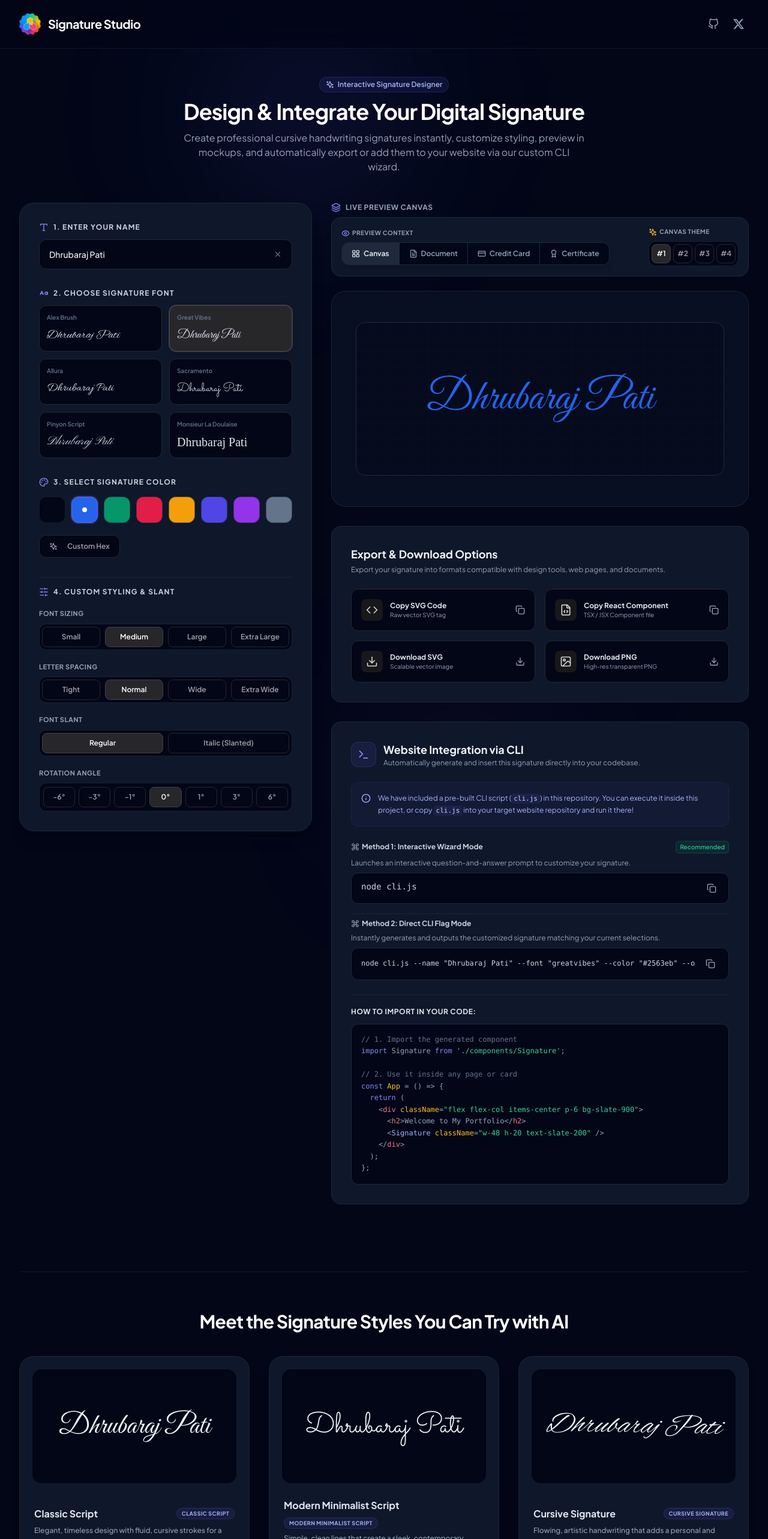
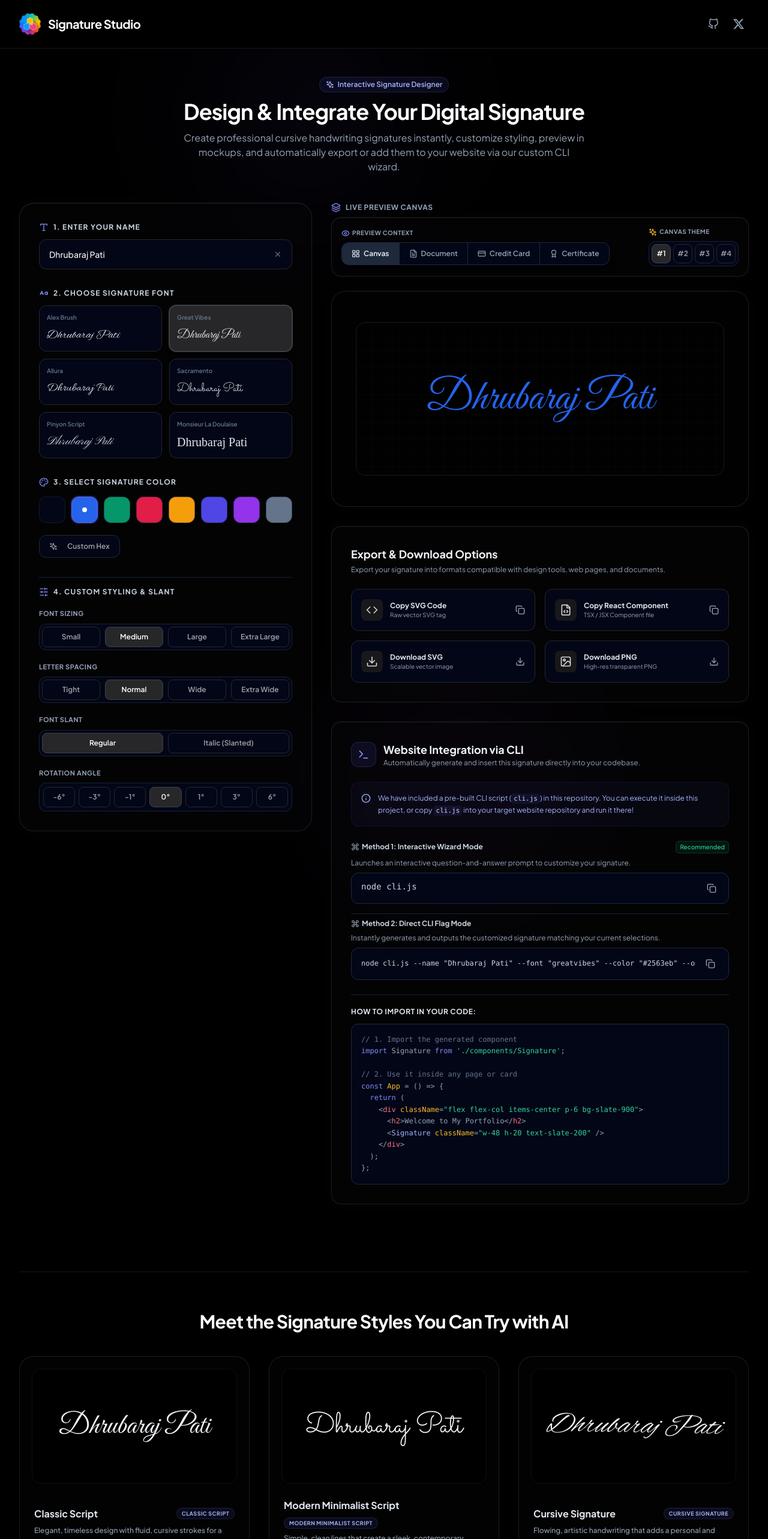
Before and after one commit to codewithdhruba01/Signeture, a React (Vite) app: page / in a window 1280 px wide. Shown: the top 2566 px of the page at 60% size. Built offline with nearby package versions, Linux system fonts and the light colour scheme; a web font is replaced by a local one.

Commit message:
style: refactor application theme to use high-contrast black/zinc color palette with glassmorphism effects

```diff
--- a/src/App.tsx
+++ b/src/App.tsx
@@ -23,9 +23,9 @@ function App() {
   });
 
   return (
-    <div className="min-h-screen bg-slate-950 text-slate-100 flex flex-col justify-between selection:bg-indigo-500/30 selection:text-indigo-200 relative overflow-x-hidden">
+    <div className="min-h-screen bg-black text-slate-100 flex flex-col justify-between selection:bg-zinc-800 selection:text-white relative overflow-x-hidden">
       {/* Decorative Glow Elements */}
-      <div className="absolute top-0 left-1/4 w-96 h-96 bg-indigo-500/10 rounded-full blur-[120px] pointer-events-none"></div>
+      <div className="absolute top-0 left-1/4 w-96 h-96 bg-indigo-500/5 rounded-full blur-[120px] pointer-events-none"></div>
       <div className="absolute top-1/3 right-1/4 w-96 h-96 bg-purple-500/5 rounded-full blur-[120px] pointer-events-none"></div>
       <div className="absolute bottom-10 left-1/3 w-96 h-96 bg-emerald-500/5 rounded-full blur-[120px] pointer-events-none"></div>
 
--- a/src/components/CliInstructions.tsx
+++ b/src/components/CliInstructions.tsx
@@ -24,7 +24,7 @@ export const CliInstructions: React.FC<CliInstructionsProps> = ({ name, style })
   };
 
   return (
-    <div className="bg-slate-900 border border-slate-800 rounded-2xl p-6 md:p-8 space-y-6">
+    <div className="bg-zinc-950/40 backdrop-blur-md border border-white/10 rounded-2xl p-6 md:p-8 space-y-6 shadow-[inset_0_1px_1px_rgba(255,255,255,0.05),_0_0_30px_rgba(255,255,255,0.02)]">
       {/* Header */}
       <div className="flex items-center space-x-3">
         <div className="p-2.5 bg-indigo-500/10 border border-indigo-500/20 text-indigo-400 rounded-xl">
--- a/src/components/ExportSection.tsx
+++ b/src/components/ExportSection.tsx
@@ -155,7 +155,7 @@ export default ${componentName};
   };
 
   return (
-    <div className="bg-slate-900 border border-slate-800 rounded-2xl p-6 md:p-8 space-y-6">
+    <div className="bg-zinc-950/40 backdrop-blur-md border border-white/10 rounded-2xl p-6 md:p-8 space-y-6 shadow-[inset_0_1px_1px_rgba(255,255,255,0.05),_0_0_30px_rgba(255,255,255,0.02)]">
       <div>
         <h3 className="text-lg font-bold text-slate-100">Export & Download Options</h3>
         <p className="text-xs text-slate-400 mt-1">
--- a/src/components/Footer.tsx
+++ b/src/components/Footer.tsx
@@ -1,6 +1,6 @@
 export function Footer() {
   return (
-    <footer className="border-t border-slate-900 bg-slate-950/80 backdrop-blur-md py-6 mt-16 text-center text-xs text-slate-500 z-10">
+    <footer className="border-t border-zinc-900 bg-black/80 backdrop-blur-md py-6 mt-16 text-center text-xs text-slate-500 z-10">
       <div className="max-w-7xl mx-auto px-4 sm:px-6 lg:px-8 flex flex-col sm:flex-row items-center justify-between gap-4">
         <p>© {new Date().getFullYear()} Signature Studio Corp. All rights reserved.</p>
         <div className="flex space-x-6">
--- a/src/components/Navbar.tsx
+++ b/src/components/Navbar.tsx
@@ -2,7 +2,7 @@ import { GithubIcon, XIcon } from './icons/SocialIcons';
 
 export function Navbar() {
   return (
-    <header className="border-b border-slate-900 bg-slate-950/80 backdrop-blur-xl fixed top-0 inset-x-0 z-50">
+    <header className="border-b border-zinc-900 bg-black/80 backdrop-blur-xl fixed top-0 inset-x-0 z-50">
       <div className="max-w-7xl mx-auto px-4 sm:px-6 lg:px-8 h-20 flex items-center justify-between">
         <div className="flex items-center space-x-3">
           <div className="w-9 h-9 flex items-center justify-center overflow-hidden">
--- a/src/components/SignatureControls.tsx
+++ b/src/components/SignatureControls.tsx
@@ -26,7 +26,7 @@ export const SignatureControls: React.FC<SignatureControlsProps> = ({
   };
 
   return (
-    <div className="bg-slate-900 border border-slate-800 rounded-3xl p-6 md:p-8 space-y-8 shadow-xl">
+    <div className="bg-zinc-950/40 backdrop-blur-md border border-white/10 rounded-3xl p-6 md:p-8 space-y-8 shadow-[inset_0_1px_1px_rgba(255,255,255,0.05),_0_0_30px_rgba(255,255,255,0.02)]">
       {/* 1. Name Input */}
       <div className="space-y-3">
         <label className="text-xs font-bold text-slate-300 uppercase tracking-widest flex items-center gap-2">
--- a/src/components/SignaturePreview.tsx
+++ b/src/components/SignaturePreview.tsx
@@ -36,14 +36,14 @@ export const SignaturePreview: React.FC<SignaturePreviewProps> = ({ name, style
   const getBackgroundClass = () => {
     switch (bgTheme) {
       case 'dark':
-        return 'bg-slate-950 border-slate-800';
+        return 'bg-black border-zinc-900';
       case 'light':
         return 'bg-white border-slate-200 text-slate-900';
       case 'gold':
         return 'bg-gradient-to-tr from-amber-950 via-slate-900 to-indigo-950 border-amber-900/30';
       case 'grid':
       default:
-        return 'bg-slate-950/40 bg-[linear-gradient(to_right,#33415510_1px,transparent_1px),linear-gradient(to_bottom,#33415510_1px,transparent_1px)] bg-[size:24px_24px] border-slate-800';
+        return 'bg-black/40 bg-[linear-gradient(to_right,#33415510_1px,transparent_1px),linear-gradient(to_bottom,#33415510_1px,transparent_1px)] bg-[size:24px_24px] border-zinc-900';
     }
   };
 
@@ -52,7 +52,7 @@ export const SignaturePreview: React.FC<SignaturePreviewProps> = ({ name, style
       {getDynamicStyleTag()}
 
       {/* Tabs / Toolbar */}
-      <div className="flex flex-col md:flex-row md:items-center justify-between gap-4 bg-slate-900 border border-slate-800 p-4 rounded-2xl">
+      <div className="flex flex-col md:flex-row md:items-center justify-between gap-4 bg-zinc-950/40 backdrop-blur-md border border-white/10 p-4 rounded-2xl shadow-[inset_0_1px_1px_rgba(255,255,255,0.05),_0_0_20px_rgba(255,255,255,0.02)]">
         {/* Mockup Mode Selector */}
         <div className="space-y-2">
           <label className="text-[10px] uppercase tracking-wider text-slate-400 font-bold flex items-center gap-1">
@@ -163,7 +163,7 @@ export const SignaturePreview: React.FC<SignaturePreviewProps> = ({ name, style
       </div>
 
       {/* Main Preview Container */}
-      <div className="flex justify-center items-center w-full min-h-[360px] p-6 md:p-10 bg-slate-900/60 border border-slate-800/80 rounded-3xl relative overflow-hidden shadow-inner">
+      <div className="flex justify-center items-center w-full min-h-[360px] p-6 md:p-10 bg-zinc-950/20 backdrop-blur-sm border border-white/10 rounded-3xl relative overflow-hidden shadow-[inset_0_1px_1px_rgba(255,255,255,0.02),_0_0_30px_rgba(255,255,255,0.02)]">
         {mockup === 'none' && (
           <div
             className={`w-full max-w-2xl h-64 border rounded-2xl flex items-center justify-center p-8 transition-all duration-500 ${getBackgroundClass()}`}
--- a/src/components/SignatureStyleShowcase.tsx
+++ b/src/components/SignatureStyleShowcase.tsx
@@ -128,10 +128,10 @@ export const SignatureStyleShowcase: React.FC<SignatureStyleShowcaseProps> = ({
           return (
             <div
               key={item.id}
-              className="bg-slate-900 border border-slate-800/80 rounded-3xl p-5 flex flex-col justify-between space-y-6 shadow-xl group hover:-translate-y-1 hover:border-slate-700 transition-all duration-300"
+              className="bg-zinc-950/30 backdrop-blur-md border border-white/10 rounded-3xl p-5 flex flex-col justify-between space-y-6 shadow-[inset_0_1px_1px_rgba(255,255,255,0.02)] group hover:-translate-y-1 hover:border-white/20 hover:shadow-[inset_0_1px_1px_rgba(255,255,255,0.1),_0_10px_30px_rgba(255,255,255,0.03)] transition-all duration-300"
             >
               {/* Cursive Pad Mockup */}
-              <div className="w-full bg-slate-950 rounded-2xl aspect-[1.78/1] flex flex-col justify-center p-5 shadow-inner relative overflow-hidden select-none border border-slate-800/60">
+              <div className="w-full bg-black rounded-2xl aspect-[1.78/1] flex flex-col justify-center p-5 shadow-inner relative overflow-hidden select-none border border-zinc-900/60">
                 {/* Signature Display Center */}
                 <div className="flex-grow flex items-center justify-center relative">
                   <div className="relative">
```
